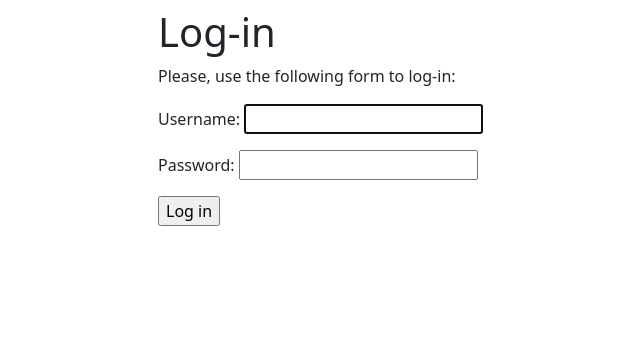
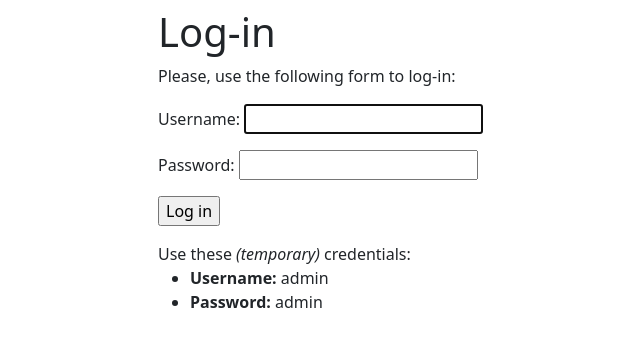
Before and after one commit to alejoriosm04/F2F, a Django app: page /account/login/ in a window 1280 px wide. Shown: the part 24-371 px from the top of the page, without its empty margins (290-930 px from the left). Run offline with Django 4.2, Linux system fonts and the light colour scheme.

Commit message:
Notify of temp admin credentials for development

```diff
--- a/account/templates/registration/login.html
+++ b/account/templates/registration/login.html
@@ -19,5 +19,14 @@
     <input type="hidden" name="next" value="{{ next }}" />
     <p><input type="submit" value="Log in"></p>
   </form>
+  {% if not debug %}
+  <div>
+    Use these <i>(temporary)</i> credentials:
+    <ul>
+      <li><b>Username:</b> admin</li>
+      <li><b>Password:</b> admin</li>
+    </ul>
+  </div>
+  {% endif %}
 </div>
 {% endblock content %}
--- a/account/views.py
+++ b/account/views.py
@@ -3,6 +3,7 @@ from django.shortcuts import render
 from django.contrib.auth import authenticate, login
 from django.contrib.auth.decorators import login_required
 from .forms import LoginForm
+from fridgetofeast.settings import DEBUG
 
 
 def user_login(request):
@@ -23,7 +24,7 @@ def user_login(request):
         return HttpResponse('Invalid login.')
   else:
     form = LoginForm()
-  return render(request, 'account/login.html', {'form': form})
+  return render(request, 'account/login.html', {'form': form, 'debug': DEBUG})
 
 @login_required
 def dashboard(request):
```
Also changed, not shown: db.sqlite3.
